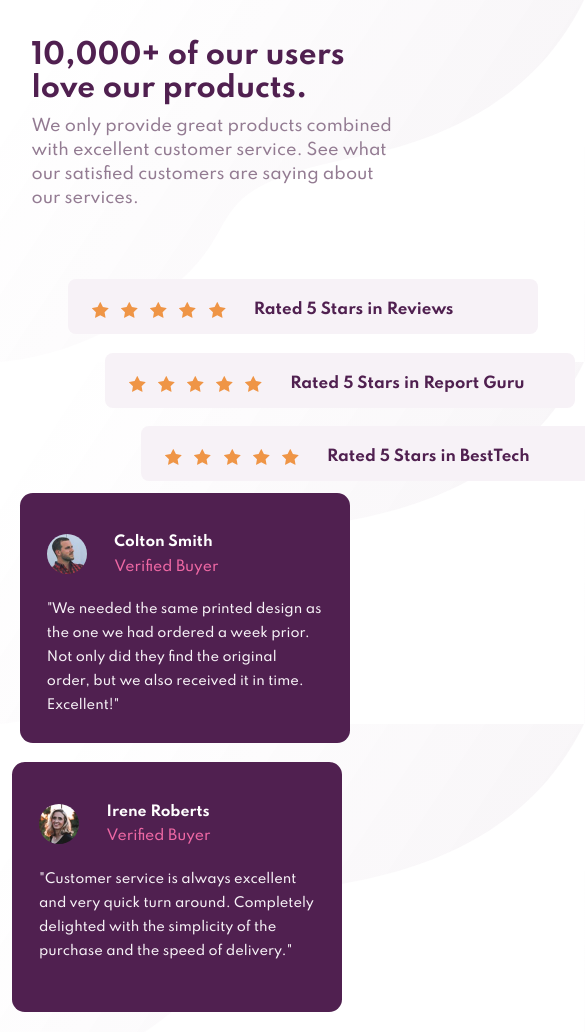
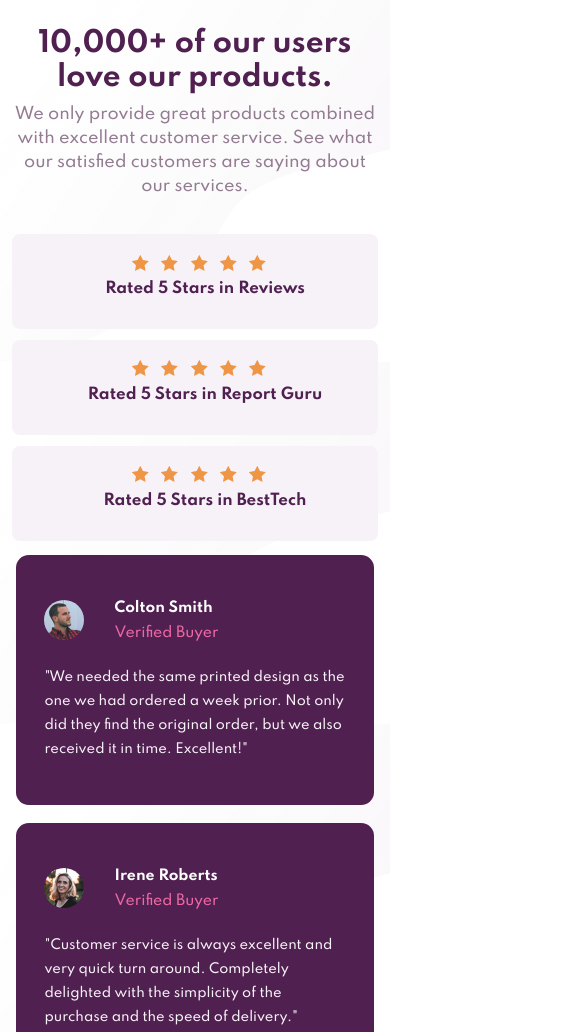
Before and after one commit to aswathysaji/social-proof-section, a plain HTML site: page index.html in a window 390 px wide. Shown: the top 1032 px of the page, 585 px wide, since content can reach past the window. Drawn offline with nearby package versions, Linux system fonts and the light colour scheme.

Commit message:
Update style.css

```diff
--- a/style.css
+++ b/style.css
@@ -101,3 +101,79 @@ body{
     color: hsl(228, 45%, 44%);
     text-decoration: none;
   }
+  @media (max-width:1024px){
+    .main{
+      margin: 7% 5% 5% 0;
+      text-align: center;
+    }
+    .rating{
+      margin-top: 0;
+      margin-left: 0;
+    }
+    .rating-1{
+      margin-top:0% ;
+      margin-left: 0%;
+      width: 100%;
+      height: 95px;
+      text-align: center;
+    }
+    .rating-2{
+      margin-top:3% ;
+      margin-left: 0%;
+      width: 100%;
+      height: 95px;
+      text-align: center;
+    }
+    .rating-3{
+      margin-top:3% ;
+      margin-left: 0%;
+      width: 100%;
+      height: 95px;
+      text-align: center;
+    }
+    .testimonials{
+      margin: 1%;
+    }
+    .person-1,.person-2,.person-3{
+      margin-left: 0;
+      width: 100%;
+    }
+  }
+  @media (max-width:540px){
+    .main{
+      margin: 7% 5% 5% 0;
+      text-align: center;
+    }
+    .rating{
+      margin-top: 0;
+      margin-left: 0;
+    }
+    .rating-1{
+      margin-top:0% ;
+      margin-left: 0%;
+      width: 100%;
+      height: 95px;
+      text-align: center;
+    }
+    .rating-2{
+      margin-top:3% ;
+      margin-left: 0%;
+      width: 100%;
+      height: 95px;
+      text-align: center;
+    }
+    .rating-3{
+      margin-top:3% ;
+      margin-left: 0%;
+      width: 100%;
+      height: 95px;
+      text-align: center;
+    }
+    .testimonials{
+      margin: 1%;
+    }
+    .person-1,.person-2,.person-3{
+      margin-left: 0;
+      width: 100%;
+    }
+  }
```
